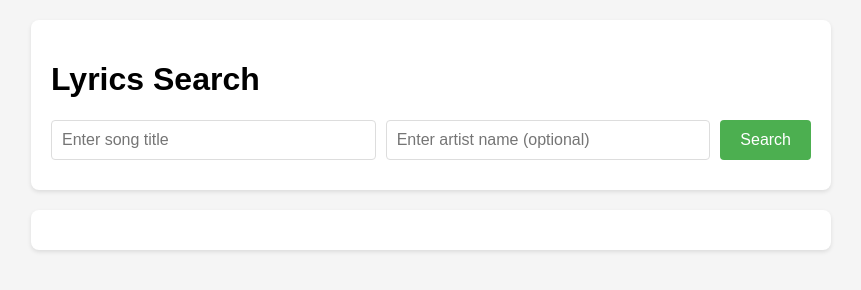
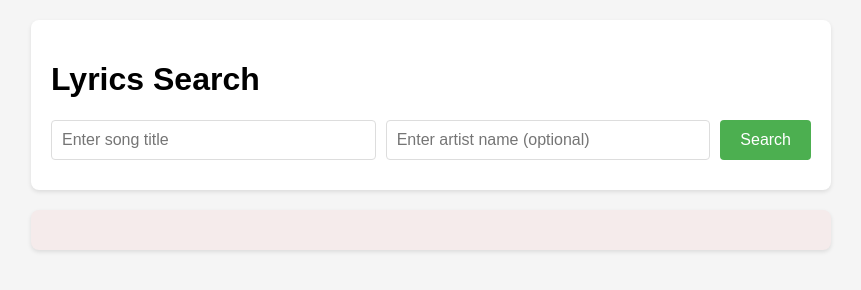
Before and after one commit to ThayerY/Genuis_lyrics, a website: page public/index.html in a window 1280 px wide. Shown: the whole page, without its empty margins (209-1070 px from the left). Drawn offline with Linux system fonts and the light colour scheme.

Commit message:
change color

```diff
--- a/public/script.js
+++ b/public/script.js
@@ -46,7 +46,7 @@ async function searchLyrics() {
   }
 }
 
-// Allow Enter key to trigger search
+// Allow Enter key to trigger search instead of Search button.
 document.addEventListener('keypress', function (e) {
   if (e.key === 'Enter') {
     searchLyrics();
--- a/public/styles.css
+++ b/public/styles.css
@@ -43,7 +43,7 @@ button:hover {
 }
 
 .lyrics-container {
-  background-color: white;
+  background-color: rgb(245, 235, 235);
   padding: 20px;
   border-radius: 8px;
   box-shadow: 0 2px 4px rgba(0, 0, 0, 0.1);
```
